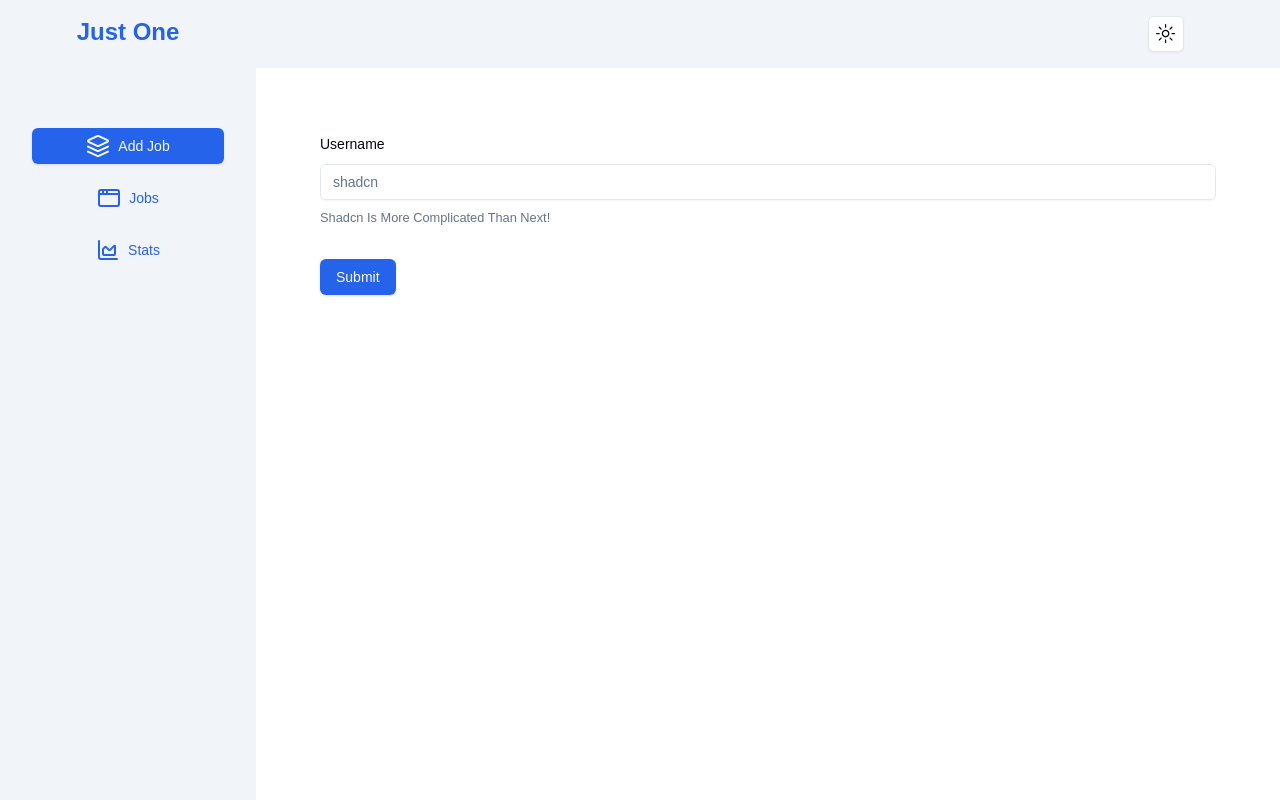
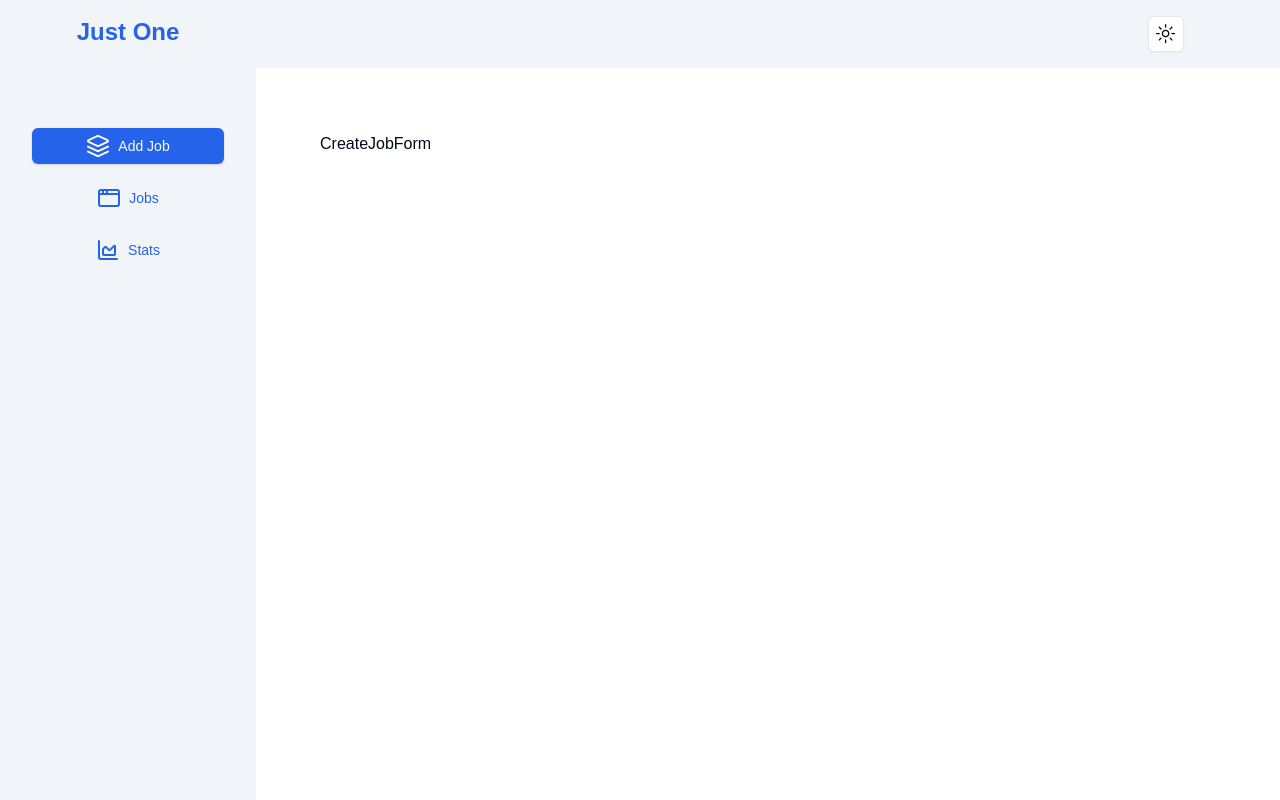
Before and after one commit to mmaustin/job-tracker, a Next.js app in the folder tracker/: page /add-job in a window 1280 px wide. Built offline with nearby package versions, Linux system fonts and the light colour scheme.

Commit message:
Imported type, form, and schema assets to refactor create job form

```diff
--- a/tracker/components/CreateJobForm.tsx
+++ b/tracker/components/CreateJobForm.tsx
@@ -1,63 +1,17 @@
+/* eslint-disable @typescript-eslint/no-unused-vars */
 "use client"
 
-import { zodResolver } from "@hookform/resolvers/zod"
-import { useForm } from "react-hook-form"
-import { z } from "zod"
+import { JobStatus, JobMode, createAndEditJobSchema, CreateAndEditJobType } from '@/utils/types';
+import { zodResolver } from '@hookform/resolvers/zod';
+import { useForm } from 'react-hook-form';
+import { Button } from './ui/button';
+import { Form } from './ui/form';
+import { CustomFormField, CustomFormSelect } from './FormComponents';
 
-import { Button } from "@/components/ui/button"
-import {
-  Form,
-  FormControl,
-  FormDescription,
-  FormField,
-  FormItem,
-  FormLabel,
-  FormMessage,
-} from "@/components/ui/form";
-import { Input } from "@/components/ui/input";
 
-const formSchema = z.object({
-  username: z.string().min(2, {
-    message: "Username must be at least 2 characters.",
-  }),
-})
-
-export function CreateJobForm() {
-
-  const form = useForm<z.infer<typeof formSchema>>({
-    resolver: zodResolver(formSchema),
-    defaultValues: {
-      username: '',
-    }
-  });
-
-  function onSubmit(values: z.infer<typeof formSchema>):void{
-    console.log(values);
-
-  }
-
+const CreateJobForm = () => {
   return (
-    <Form {...form}>
-      <form onSubmit={form.handleSubmit(onSubmit)} className="space-y-8">
-        <FormField
-          control={form.control}
-          name="username"
-          render={({ field }) => (
-            <FormItem>
-              <FormLabel>Username</FormLabel>
-              <FormControl>
-                <Input placeholder="shadcn" {...field} />
-              </FormControl>
-              <FormDescription className="capitalize">
-                shadcn is more complicated than next!
-              </FormDescription>
-              <FormMessage />
-            </FormItem>
-          )}
-        />
-        <Button type="submit">Submit</Button>
-      </form>
-    </Form>
+    <div>CreateJobForm</div>
   )
-};
+}
 export default CreateJobForm;
```
